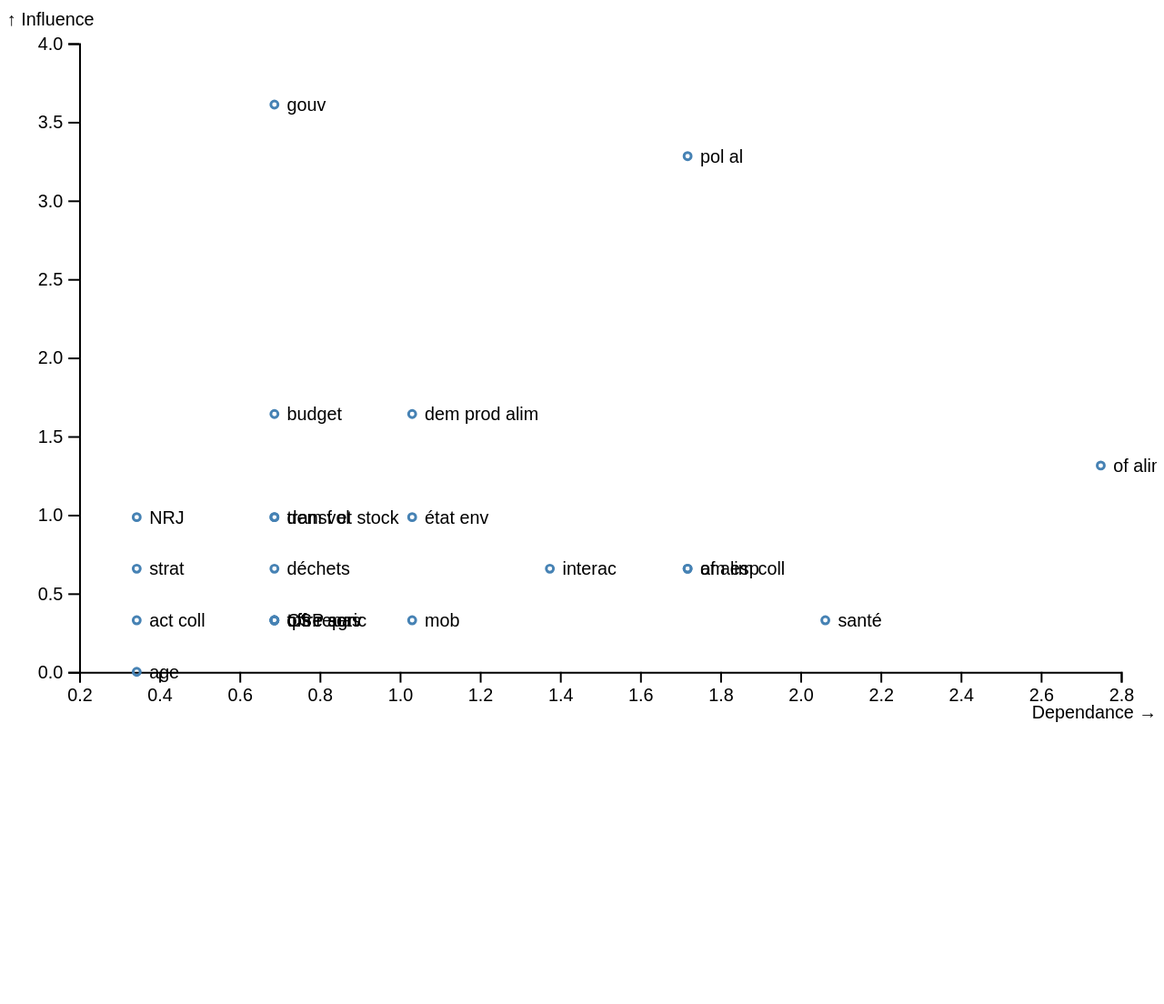
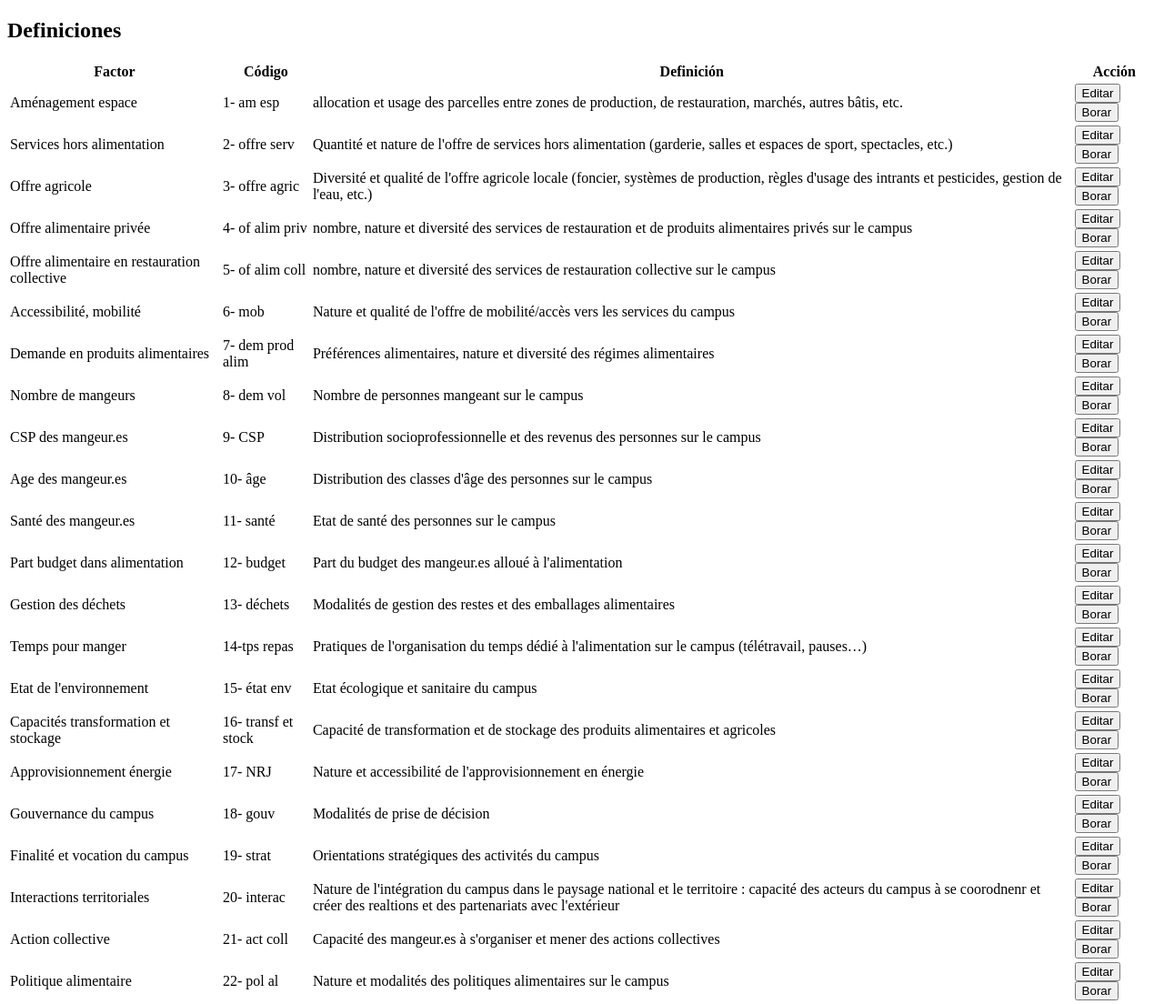
Before and after one commit to b3m3bi/app_PPA, a plain HTML site: page index.html in a window 1280 px wide. Shown: the whole page at 91% size. Before the commit the page ends 810 px from the top, so only its background shows below. Drawn offline with nearby package versions, Linux system fonts and the light colour scheme.

Commit message:
feat: automatically create definition table from json data

```diff
--- /dev/null
+++ b/app.js
@@ -0,0 +1,29 @@
+// const name = document.querySelector('#name');
+// const addBtn = document.querySelector('#add-btn');
+
+
+// addBtn.addEventListener('click', (event) => {
+//     tableContainer.textContent = name.value;
+// })
+
+
+
+let nodeData;
+nodeData = await fetch("./test_node_data.json").then(res => res.json())
+
+
+const definitionTable = document.querySelector('#definition-table');
+
+for (let node of nodeData){
+    console.log(node)
+    let row = definitionTable.insertRow();
+    for (let key in node){
+        console.log(key)
+        let cell = row.insertCell()
+        cell.textContent = node[key];
+    }
+    let actionCell = row.insertCell();
+    actionCell.innerHTML = '<button>Editar</button> <button>Borar</button>'
+
+
+}
--- a/index.html
+++ b/index.html
@@ -6,10 +6,46 @@
     <title>App PPA</title>
 
     <script src="https://cdn.jsdelivr.net/npm/d3@7"></script>
-    <script src="./script.js" type="module" defer></script>
+    <!-- <script src="./script.js" type="module" defer></script> -->
+     <script src="./app.js" type="module" defer></script>
 </head>
 <body>
-    <div class="container"></div>
+    <h2>Definiciones</h2>
+    <!-- <div class="definitions-form-container">
+        <div>
+            <label for="name">Nombre</label>
+            <input type="text" id="name" name="name">
+        </div>
+        <div>
+            <label for="short-name">Nombre corto</label>
+            <input type="text" id="short-name" name="short-name">
+        </div>
+        <div>
+            <label for="definition">Definición</label>
+            <textarea id="definition"></textarea>
+        </div>
+        <button id="add-btn">Agregar</button>
+    </div> -->
+
+    <div class="table-container">
+        <table id="definition-table">
+            <thead>
+                <tr>
+                    <th>Factor</th>
+                    <th>Código</th>
+                    <th>Definición</th>
+                    <th>Acción</th>
+                </tr>
+                <tbody>
+
+                </tbody>
+            </thead>
+        </table>
+    </div>
+
+
+    <!-- <div class="plot-01"></div>
+    <div class="plot-02"></div> -->
 
 </body>
 </html>
--- a/script.js
+++ b/script.js
@@ -169,9 +169,10 @@ let directPower = getDirectPower(influenceMatrix, true);
 
 
 
-//////////////////////////
+//////////////////////////////////////////////////////////////////////////////
 
-let container = document.querySelector('.container');
+let container = document.querySelector('.plot-01');
+
 
 
 const width = 640;
--- /dev/null
+++ b/test_node_data.json
@@ -0,0 +1,112 @@
+[
+  {
+    "factor": "Aménagement espace",
+    "code": "1- am esp",
+    "definition": "allocation et usage des parcelles entre zones de production, de restauration, marchés, autres bâtis, etc."
+  },
+  {
+    "factor": "Services hors alimentation",
+    "code": "2- offre serv",
+    "definition": "Quantité et nature de l'offre  de services hors alimentation (garderie, salles et espaces de sport, spectacles, etc.)"
+  },
+  {
+    "factor": "Offre agricole",
+    "code": "3- offre agric",
+    "definition": "Diversité et qualité de l'offre agricole locale (foncier, systèmes de production, règles d'usage des intrants et pesticides, gestion de l'eau, etc.)"
+  },
+  {
+    "factor": "Offre alimentaire privée",
+    "code": "4- of alim priv",
+    "definition": "nombre, nature et diversité des services de restauration et de produits alimentaires privés sur le campus"
+  },
+  {
+    "factor": "Offre alimentaire en restauration collective",
+    "code": "5- of alim coll",
+    "definition": "nombre, nature et diversité des services de restauration collective sur le campus"
+  },
+  {
+    "factor": "Accessibilité, mobilité",
+    "code": "6- mob",
+    "definition": "Nature et qualité de l'offre de mobilité/accès vers les services du campus"
+  },
+  {
+    "factor": "Demande en produits alimentaires",
+    "code": "7- dem prod alim",
+    "definition": "Préférences alimentaires, nature et diversité des régimes alimentaires"
+  },
+  {
+    "factor": "Nombre de mangeurs",
+    "code": "8- dem vol",
+    "definition": "Nombre de personnes mangeant sur le campus"
+  },
+  {
+    "factor": "CSP des mangeur.es",
+    "code": "9- CSP",
+    "definition": "Distribution socioprofessionnelle et des revenus des personnes sur le campus"
+  },
+  {
+    "factor": "Age des mangeur.es",
+    "code": "10- âge",
+    "definition": "Distribution des classes d'âge des personnes sur le campus"
+  },
+  {
+    "factor": "Santé des mangeur.es",
+    "code": "11- santé",
+    "definition": "Etat de santé des personnes sur le campus"
+  },
+  {
+    "factor": "Part budget dans alimentation",
+    "code": "12- budget",
+    "definition": "Part du budget des mangeur.es alloué à l'alimentation"
+  },
+  {
+    "factor": "Gestion des déchets",
+    "code": "13- déchets",
+    "definition": "Modalités de gestion des restes et des emballages alimentaires"
+  },
+  {
+    "factor": "Temps pour manger",
+    "code": "14-tps repas",
+    "definition": "Pratiques de l'organisation du temps dédié à l'alimentation sur le campus (télétravail, pauses…)"
+  },
+  {
+    "factor": "Etat de l'environnement",
+    "code": "15- état env",
+    "definition": "Etat écologique et sanitaire du campus"
+  },
+  {
+    "factor": "Capacités transformation et stockage",
+    "code": "16- transf et stock",
+    "definition": "Capacité de transformation et de stockage des produits alimentaires et agricoles"
+  },
+  {
+    "factor": "Approvisionnement énergie",
+    "code": "17- NRJ",
+    "definition": "Nature et accessibilité de l'approvisionnement en énergie"
+  },
+  {
+    "factor": "Gouvernance du campus",
+    "code": "18- gouv",
+    "definition": "Modalités de prise de décision"
+  },
+  {
+    "factor": "Finalité et vocation du campus",
+    "code": "19- strat",
+    "definition": "Orientations stratégiques des activités du campus"
+  },
+  {
+    "factor": "Interactions territoriales",
+    "code": "20- interac",
+    "definition": "Nature de l'intégration du campus dans le paysage national et le territoire : capacité des acteurs du campus à se coorodnenr et créer des realtions et des partenariats avec l'extérieur"
+  },
+  {
+    "factor": "Action collective",
+    "code": "21- act coll",
+    "definition": "Capacité des mangeur.es à s'organiser et mener des actions collectives"
+  },
+  {
+    "factor": "Politique alimentaire",
+    "code": "22- pol al",
+    "definition": "Nature et modalités des politiques alimentaires sur le campus"
+  }
+]
```
Also changed, not shown: borrame.txt.
